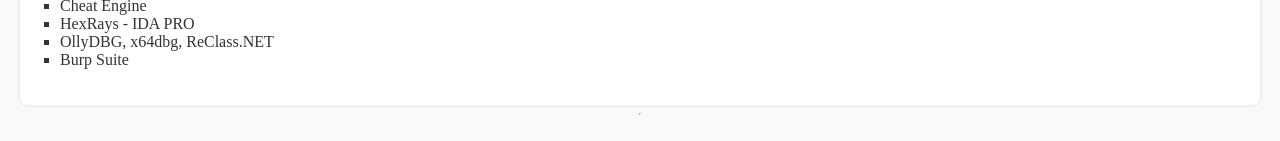
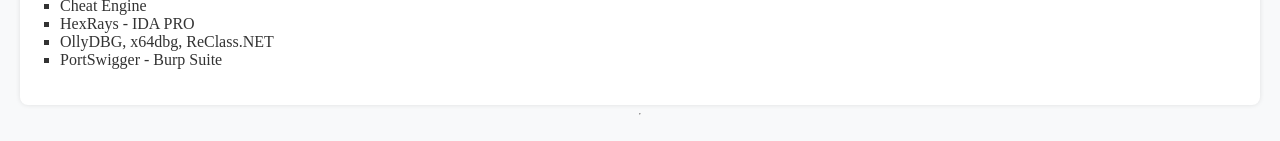
Before and after one commit to pxcvbe/pxcvbe.github.io, a plain HTML site: page CV.html in a window 1280 px wide. Shown: the part 818-959 px from the top of the page. Drawn offline with Linux system fonts and the light colour scheme.

Commit message:
Change CV.html

```diff
--- a/CV.html
+++ b/CV.html
@@ -52,7 +52,7 @@
                 <li>Cheat Engine</li>
                 <li>HexRays - IDA PRO</li>
                 <li>OllyDBG, x64dbg, ReClass.NET</li>
-                <li>Burp Suite</li>
+                <li>PortSwigger - Burp Suite</li>
             </ul>
         </section>
     </article>
```
